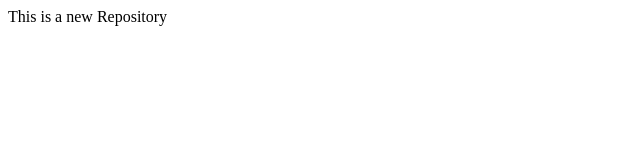
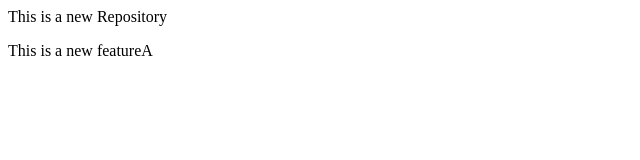
Before and after one commit to amitpatil51/localrepo, a plain HTML site: page index.html in a window 1280 px wide. Shown: the whole page, without its empty margins (0-640 px from the left). Drawn offline with Linux system fonts and the light colour scheme.

Commit message:
Add new feature

```diff
--- a/index.html
+++ b/index.html
@@ -1 +1,2 @@
 <p>This is a new Repository</p>
+<p>This is a new featureA</p>
```
